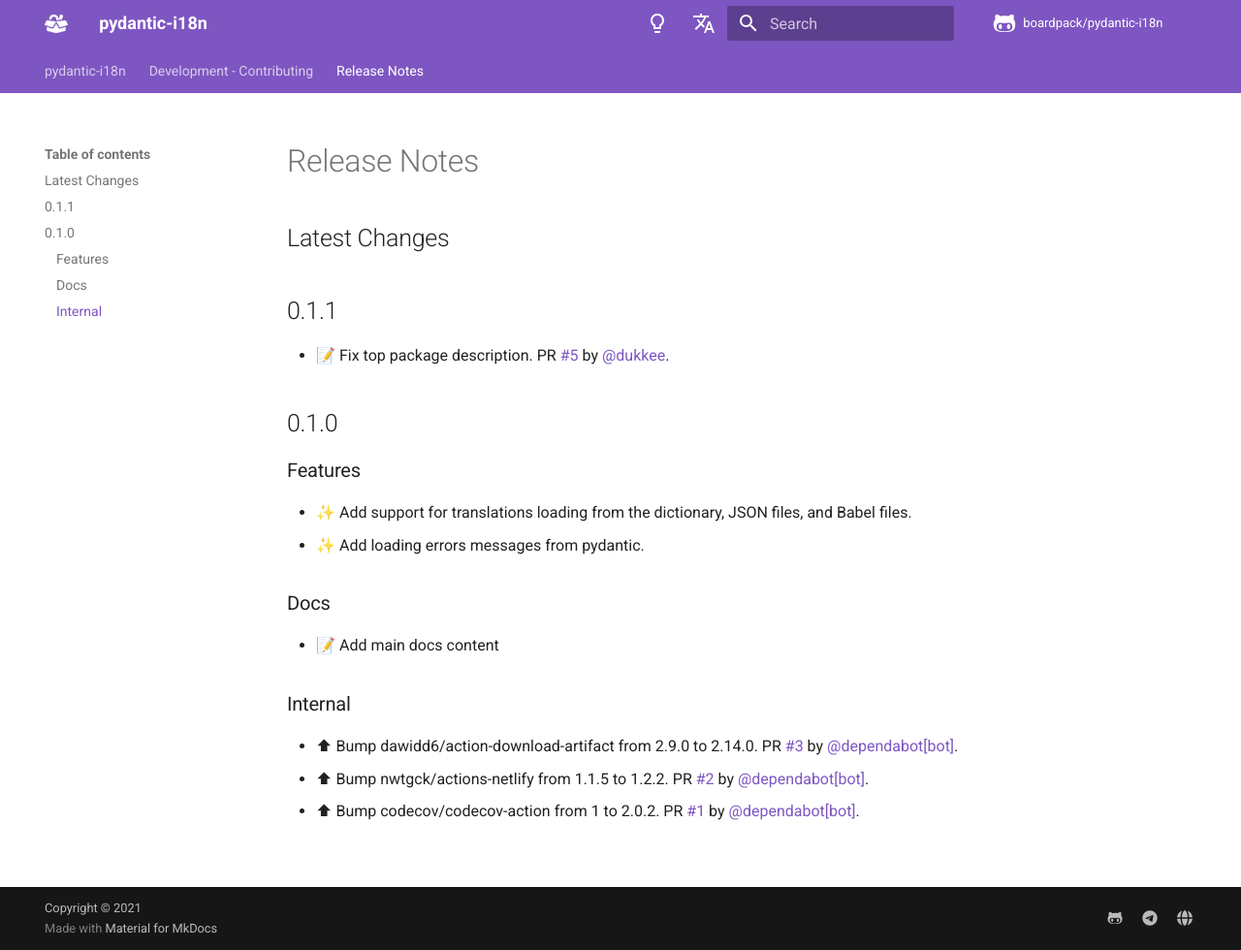
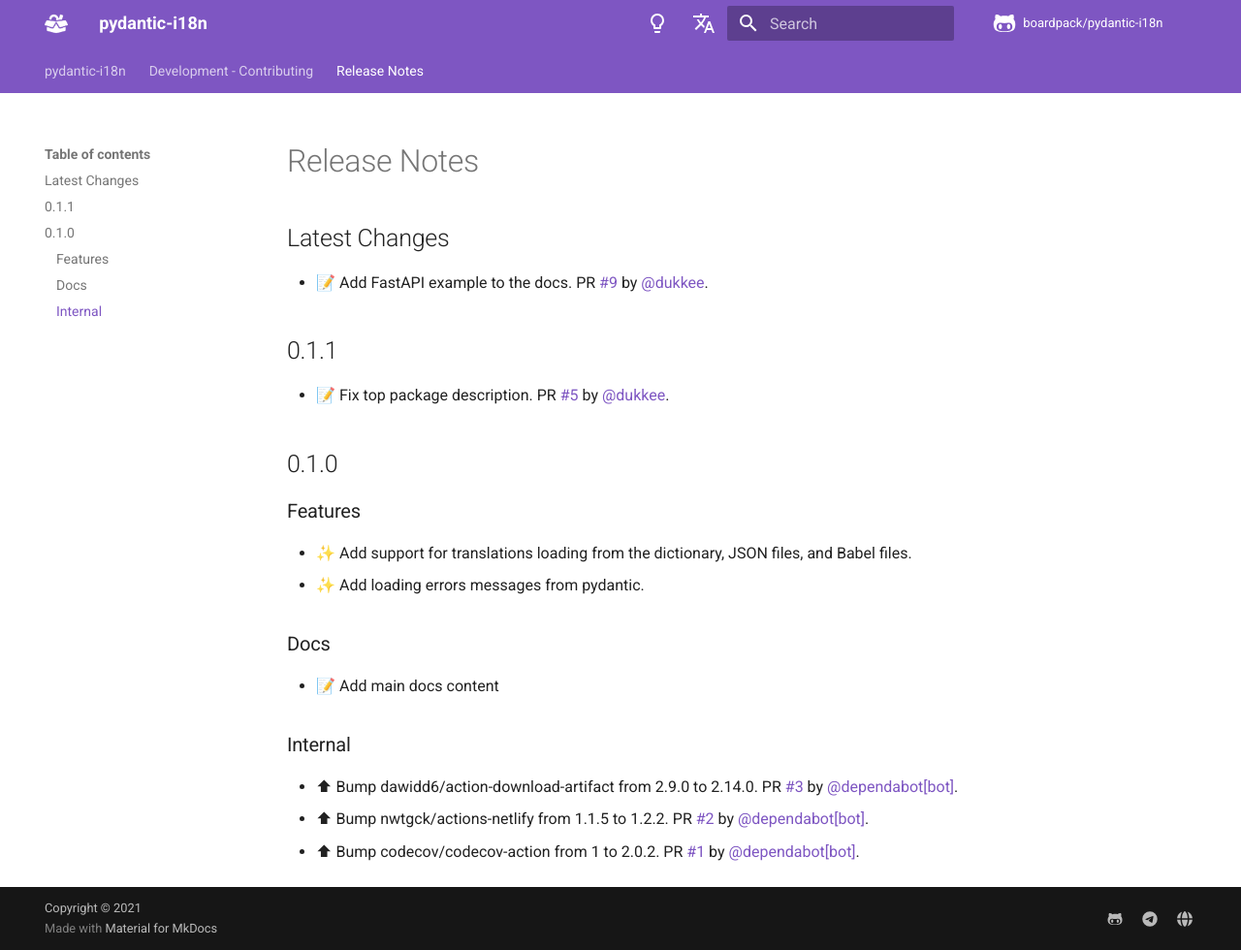
Before and after one commit to boardpack/pydantic-i18n, an MkDocs documentation site: the page built from docs/en/docs/release-notes.md, in a window 1280 px wide and 980 px high. Shown: the whole window at 97% size. Built offline with MkDocs 1.6.1 and Material for MkDocs 9.7.7, drawn with Linux system fonts in a browser that asks for light colours; comment, search, counter and statistics services are not loaded.

Commit message:
📝 Update release notes

```diff
--- a/docs/en/docs/release-notes.md
+++ b/docs/en/docs/release-notes.md
@@ -2,6 +2,7 @@
 
 ## Latest Changes
 
+* 📝 Add FastAPI example to the docs. PR [#9](https://github.com/boardpack/pydantic-i18n/pull/9) by [@dukkee](https://github.com/dukkee).
 
 ## 0.1.1
 
```
